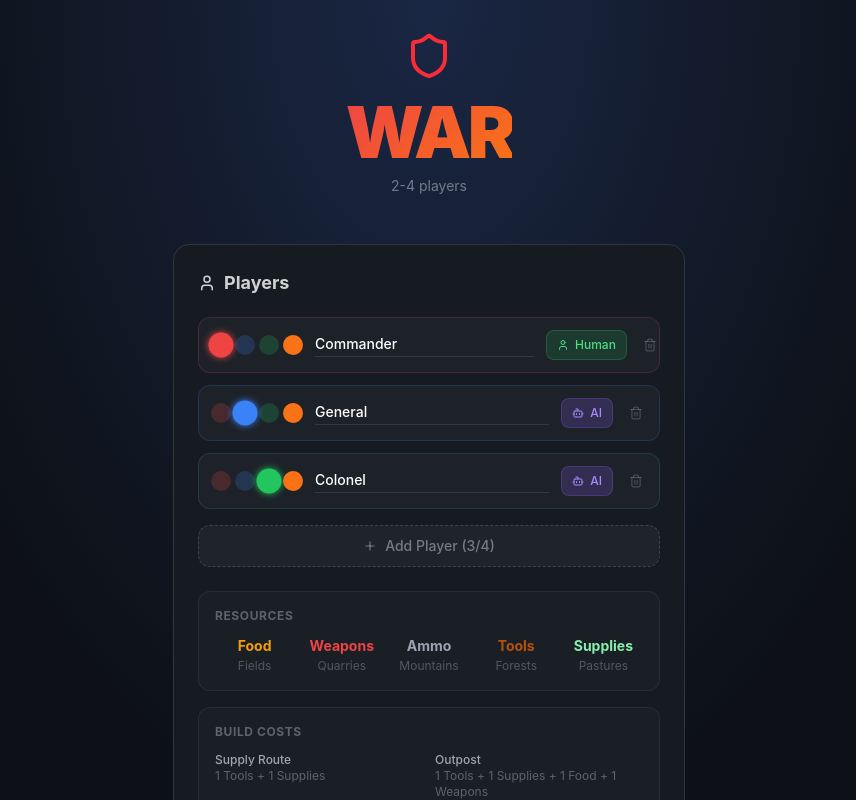
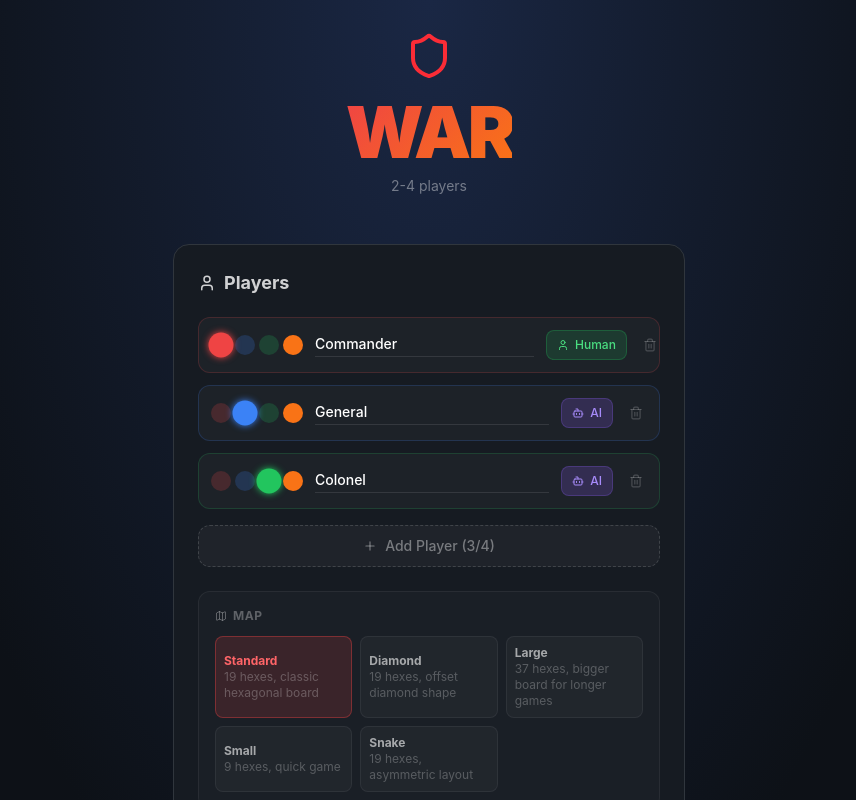
Before and after one commit to TrentWantman/war, a React (Vite) app: page / in a window 1280 px wide. Both pictures are taken after a click on the button "Local Game". Shown: the top 800 px of the page, without its empty margins (211-1067 px from the left). Built offline with nearby package versions, Linux system fonts and the light colour scheme; no server answers.

Commit message:
add map selection system with 5 maps including proper hexagonal default

```diff
--- a/src/components/board/HexBoard.tsx
+++ b/src/components/board/HexBoard.tsx
@@ -1,7 +1,7 @@
 import { useRef, useEffect, useCallback, useState } from 'react'
 import { useGameStore } from '../../store/gameStore'
 import { useShallow } from 'zustand/react/shallow'
-import { HEX_SIZE, hexCorners, tileCenter } from '../../utils/hexGrid'
+import { hexCorners, tileCenter, hexSizeForMap } from '../../utils/hexGrid'
 import { PLAYER_HEX_COLORS, BOARD_CENTER } from '../../constants/colors'
 import { TERRAIN_COLORS } from '../../constants/resources'
 import type { HexTile, Vertex, Edge, Point, PlayerColor } from '../../types/game'
@@ -253,6 +253,8 @@ export function HexBoard({ width = 700, height = 620 }: HexBoardProps) {
   const [localHoverId, setLocalHoverId] = useState<{ type: 'vertex' | 'edge' | 'tile'; id: string } | null>(null)
 
   const game = useGameStore(s => s.game)
+  const selectedMapId = useGameStore(s => s.selectedMapId)
+  const hexSize = hexSizeForMap(selectedMapId)
   const validOutposts = useGameStore(useShallow(s => s.getValidOutpostVertices()))
   const validRoutes = useGameStore(useShallow(s => s.getValidRouteEdges()))
   const validBases = useGameStore(useShallow(s => s.getValidBaseVertices()))
@@ -282,14 +284,14 @@ export function HexBoard({ width = 700, height = 620 }: HexBoardProps) {
     ctx.fillRect(0, 0, width, height)
 
     for (const tile of Object.values(tiles)) {
-      const center = tileCenter(tile, HEX_SIZE, BOARD_CENTER)
+      const center = tileCenter(tile, hexSize, BOARD_CENTER)
       const isHovered = localHoverId?.type === 'tile' && localHoverId.id === tile.id
       const isRobberTarget = phase === 'robber' && isHovered
-      drawHex(ctx, center, HEX_SIZE, tile, isHovered, isRobberTarget)
+      drawHex(ctx, center, hexSize, tile, isHovered, isRobberTarget)
     }
 
     for (const tile of Object.values(tiles)) {
-      const center = tileCenter(tile, HEX_SIZE, BOARD_CENTER)
+      const center = tileCenter(tile, hexSize, BOARD_CENTER)
       drawTerrainLabel(ctx, center, tile.terrain)
       drawNumberToken(ctx, center, tile.number, tile.hasRobber)
     }
@@ -312,7 +314,7 @@ export function HexBoard({ width = 700, height = 620 }: HexBoardProps) {
       const isHovered = localHoverId?.type === 'vertex' && localHoverId.id === vertex.id
       drawVertex(ctx, vertex, isValid, isHovered, phase, setupSubPhase, playerColorMap)
     }
-  }, [game, localHoverId, validOutposts, validRoutes, validBases, width, height])
+  }, [game, localHoverId, validOutposts, validRoutes, validBases, width, height, hexSize])
 
   useEffect(() => { draw() }, [draw])
 
@@ -329,10 +331,10 @@ export function HexBoard({ width = 700, height = 620 }: HexBoardProps) {
 
     if (phase === 'robber') {
       for (const tile of Object.values(tiles)) {
-        const center = tileCenter(tile, HEX_SIZE, BOARD_CENTER)
+        const center = tileCenter(tile, hexSize, BOARD_CENTER)
         const dx = x - center.x
         const dy = y - center.y
-        if (Math.sqrt(dx * dx + dy * dy) < HEX_SIZE * 0.85) {
+        if (Math.sqrt(dx * dx + dy * dy) < hexSize * 0.85) {
           return { type: 'tile' as const, id: tile.id }
         }
       }
--- a/src/components/layout/Lobby.tsx
+++ b/src/components/layout/Lobby.tsx
@@ -1,8 +1,9 @@
 import { useState } from 'react'
 import { motion } from 'framer-motion'
-import { Plus, Trash2, Bot, User, Play, Shield } from 'lucide-react'
+import { Plus, Trash2, Bot, User, Play, Shield, Map } from 'lucide-react'
 import { useGameStore } from '../../store/gameStore'
 import { RESOURCE_LABELS, TERRAIN_LABELS, RESOURCE_COLORS } from '../../constants/resources'
+import { MAP_CONFIGS } from '../../utils/maps'
 import type { PlayerColor } from '../../types/game'
 
 const COLORS = [
@@ -20,6 +21,8 @@ interface LobbyPlayer {
 
 export function Lobby() {
   const setLobbyPlayers = useGameStore(s => s.setLobbyPlayers)
+  const setMapId = useGameStore(s => s.setMapId)
+  const selectedMapId = useGameStore(s => s.selectedMapId)
   const startGame = useGameStore(s => s.startGame)
 
   const [players, setPlayers] = useState<LobbyPlayer[]>([
@@ -180,6 +183,31 @@ export function Lobby() {
         )}
 
         <div className="mt-6 p-4 rounded-xl" style={{ background: 'rgba(255,255,255,0.02)', border: '1px solid rgba(255,255,255,0.06)' }}>
+          <p className="text-xs font-bold text-white/30 uppercase tracking-wider mb-3 flex items-center gap-1.5">
+            <Map size={12} />
+            Map
+          </p>
+          <div className="grid grid-cols-3 gap-2">
+            {MAP_CONFIGS.map(map => (
+              <button
+                key={map.id}
+                onClick={() => setMapId(map.id)}
+                className="p-2 rounded-lg text-left transition-all"
+                style={{
+                  background: selectedMapId === map.id ? 'rgba(239,68,68,0.15)' : 'rgba(255,255,255,0.03)',
+                  border: `1px solid ${selectedMapId === map.id ? '#ef444460' : 'rgba(255,255,255,0.06)'}`,
+                }}
+              >
+                <div className={`text-xs font-bold ${selectedMapId === map.id ? 'text-red-400' : 'text-white/60'}`}>
+                  {map.name}
+                </div>
+                <div className="text-xs text-white/25">{map.description}</div>
+              </button>
+            ))}
+          </div>
+        </div>
+
+        <div className="mt-4 p-4 rounded-xl" style={{ background: 'rgba(255,255,255,0.02)', border: '1px solid rgba(255,255,255,0.06)' }}>
           <p className="text-xs font-bold text-white/30 uppercase tracking-wider mb-3">Resources</p>
           <div className="grid grid-cols-5 gap-2">
             {resourceEntries.map(({ key, label, terrain, color }) => (
--- a/src/store/gameStore.ts
+++ b/src/store/gameStore.ts
@@ -6,7 +6,7 @@ import type {
 } from '../types/game'
 import { EMPTY_RESOURCES } from '../types/game'
 import { BOARD_CENTER } from '../constants/colors'
-import { generateTiles, generateVerticesAndEdges, HEX_SIZE } from '../utils/hexGrid'
+import { generateTiles, generateVerticesAndEdges, hexSizeForMap } from '../utils/hexGrid'
 import {
   COSTS, canAfford, subtractResources, addResources,
   produceResources,
@@ -28,6 +28,7 @@ interface LobbyPlayer {
 
 interface GameStore {
   lobbyPlayers: LobbyPlayer[]
+  selectedMapId: string
   setupOutpostVertexId: string | null
   hoveredVertexId: string | null
   hoveredEdgeId: string | null
@@ -41,6 +42,7 @@ interface GameStore {
   game: GameState | null
 
   setLobbyPlayers: (players: LobbyPlayer[]) => void
+  setMapId: (mapId: string) => void
   startGame: () => void
   returnToLobby: () => void
 
@@ -91,6 +93,7 @@ export const useGameStore = create<GameStore>()(
       { name: 'General AI', isAI: true, color: 'blue' },
       { name: 'Colonel AI', isAI: true, color: 'green' },
     ],
+    selectedMapId: 'standard',
     setupOutpostVertexId: null,
     hoveredVertexId: null,
     hoveredEdgeId: null,
@@ -104,6 +107,7 @@ export const useGameStore = create<GameStore>()(
     game: null,
 
     setLobbyPlayers: (players) => set(s => { s.lobbyPlayers = players }),
+    setMapId: (mapId) => set(s => { s.selectedMapId = mapId }),
 
     returnToLobby: () => set(s => {
       s.game = null
@@ -117,8 +121,9 @@ export const useGameStore = create<GameStore>()(
     }),
 
     startGame: () => set(s => {
-      const tiles = generateTiles()
-      const { vertices: rawVertices, edges } = generateVerticesAndEdges(tiles, HEX_SIZE, BOARD_CENTER)
+      const hexSize = hexSizeForMap(s.selectedMapId)
+      const tiles = generateTiles(s.selectedMapId)
+      const { vertices: rawVertices, edges } = generateVerticesAndEdges(tiles, hexSize, BOARD_CENTER)
       const vertices = assignPorts(rawVertices, edges, tiles)
 
       const desertTile = Object.values(tiles).find(t => t.terrain === 'desert')
--- a/src/utils/hexGrid.ts
+++ b/src/utils/hexGrid.ts
@@ -1,6 +1,16 @@
-import type { CubeCoord, Point, HexTile, Vertex, Edge, TerrainType } from '../types/game'
+import type { CubeCoord, Point, HexTile, Vertex, Edge } from '../types/game'
+import type { MapConfig } from './maps'
+import { getMapConfig } from './maps'
 
 export const HEX_SIZE = 56
+
+export function hexSizeForMap(mapId: string): number {
+  const config = getMapConfig(mapId)
+  const count = config.coords.length
+  if (count <= 9) return 70
+  if (count <= 19) return 56
+  return 38
+}
 
 export function cubeToPixel(coord: CubeCoord, size: number, center: Point): Point {
   const x = center.x + size * (3 / 2) * coord.q
@@ -17,36 +27,6 @@ export function hexCorners(center: Point, size: number): Point[] {
     }
   })
 }
-
-export function standardBoardCoords(): CubeCoord[] {
-  const coords: CubeCoord[] = []
-  const layout = [3, 4, 5, 4, 3]
-  const rowOffsets = [-2, -1, 0, 1, 2]
-
-  for (let row = 0; row < 5; row++) {
-    const count = layout[row]
-    const r = rowOffsets[row]
-    const qStart = -Math.floor(count / 2)
-    for (let i = 0; i < count; i++) {
-      const q = qStart + i
-      const s = -q - r
-      coords.push({ q, r, s })
-    }
-  }
-
-  return coords
-}
-
-const TERRAIN_DISTRIBUTION: TerrainType[] = [
-  'food', 'food', 'food', 'food',
-  'supplies', 'supplies', 'supplies', 'supplies',
-  'tools', 'tools', 'tools', 'tools',
-  'weapons', 'weapons', 'weapons',
-  'ammo', 'ammo', 'ammo',
-  'desert',
-]
-
-const NUMBER_TOKENS = [5, 2, 6, 3, 8, 10, 9, 12, 11, 4, 8, 10, 9, 4, 5, 6, 3, 11]
 
 export function shuffle<T>(arr: T[]): T[] {
   const a = [...arr]
@@ -65,9 +45,13 @@ export function tileCenter(tile: HexTile, size: number, boardCenter: Point): Poi
   return cubeToPixel(tile.coord, size, boardCenter)
 }
 
-export function generateTiles(): Record<string, HexTile> {
-  const coords = standardBoardCoords()
-  const terrains = shuffle(TERRAIN_DISTRIBUTION)
+export function generateTiles(mapId: string = 'standard'): Record<string, HexTile> {
+  const config = getMapConfig(mapId)
+  return generateTilesFromConfig(config)
+}
+
+export function generateTilesFromConfig(config: MapConfig): Record<string, HexTile> {
+  const terrains = shuffle(config.terrains)
   const tiles: Record<string, HexTile> = {}
 
   let tokenIdx = 0
@@ -76,11 +60,11 @@ export function generateTiles(): Record<string, HexTile> {
     if (terrain === 'desert') {
       numbers.push(null)
     } else {
-      numbers.push(NUMBER_TOKENS[tokenIdx++] ?? null)
+      numbers.push(config.numberTokens[tokenIdx++] ?? null)
     }
   }
 
-  coords.forEach((coord, i) => {
+  config.coords.forEach((coord, i) => {
     const id = coordToId(coord)
     tiles[id] = {
       id,
--- /dev/null
+++ b/src/utils/maps.ts
@@ -0,0 +1,148 @@
+import type { CubeCoord, TerrainType } from '../types/game'
+
+export interface MapConfig {
+  id: string
+  name: string
+  description: string
+  coords: CubeCoord[]
+  terrains: TerrainType[]
+  numberTokens: number[]
+}
+
+function hexRing(radius: number): CubeCoord[] {
+  const coords: CubeCoord[] = []
+  for (let q = -radius; q <= radius; q++) {
+    for (let r = -radius; r <= radius; r++) {
+      const s = -q - r
+      if (Math.abs(s) <= radius) {
+        coords.push({ q, r, s })
+      }
+    }
+  }
+  return coords
+}
+
+const STANDARD_TERRAINS: TerrainType[] = [
+  'food', 'food', 'food', 'food',
+  'supplies', 'supplies', 'supplies', 'supplies',
+  'tools', 'tools', 'tools', 'tools',
+  'weapons', 'weapons', 'weapons',
+  'ammo', 'ammo', 'ammo',
+  'desert',
+]
+
+const STANDARD_TOKENS = [5, 2, 6, 3, 8, 10, 9, 12, 11, 4, 8, 10, 9, 4, 5, 6, 3, 11]
+
+const LARGE_TERRAINS: TerrainType[] = [
+  'food', 'food', 'food', 'food', 'food', 'food',
+  'supplies', 'supplies', 'supplies', 'supplies', 'supplies', 'supplies',
+  'tools', 'tools', 'tools', 'tools', 'tools', 'tools',
+  'weapons', 'weapons', 'weapons', 'weapons', 'weapons',
+  'ammo', 'ammo', 'ammo', 'ammo', 'ammo',
+  'desert', 'desert',
+]
+
+const LARGE_TOKENS = [
+  2, 3, 3, 4, 4, 5, 5, 6, 6, 8, 8, 9, 9, 10, 10, 11, 11, 12,
+  2, 3, 4, 5, 6, 8, 9, 10, 11,
+]
+
+const SMALL_TERRAINS: TerrainType[] = [
+  'food', 'food',
+  'supplies', 'supplies',
+  'tools', 'tools',
+  'weapons',
+  'ammo',
+  'desert',
+]
+
+const SMALL_TOKENS = [3, 4, 5, 6, 8, 9, 10, 11]
+
+function diamondCoords(): CubeCoord[] {
+  const coords: CubeCoord[] = []
+  const layout = [3, 4, 5, 4, 3]
+  const rowOffsets = [-2, -1, 0, 1, 2]
+
+  for (let row = 0; row < 5; row++) {
+    const count = layout[row]
+    const r = rowOffsets[row]
+    const qStart = -Math.floor(count / 2)
+    for (let i = 0; i < count; i++) {
+      const q = qStart + i
+      const s = -q - r
+      coords.push({ q, r, s })
+    }
+  }
+
+  return coords
+}
+
+function snakeCoords(): CubeCoord[] {
+  const coords: CubeCoord[] = []
+  const layout = [2, 4, 5, 5, 3]
+  const rowOffsets = [-2, -1, 0, 1, 2]
+  const qStarts = [0, -1, -2, -2, -1]
+
+  for (let row = 0; row < 5; row++) {
+    const count = layout[row]
+    const r = rowOffsets[row]
+    for (let i = 0; i < count; i++) {
+      const q = qStarts[row] + i
+      const s = -q - r
+      coords.push({ q, r, s })
+    }
+  }
+
+  return coords
+}
+
+export const MAP_CONFIGS: MapConfig[] = [
+  {
+    id: 'standard',
+    name: 'Standard',
+    description: '19 hexes, classic hexagonal board',
+    coords: hexRing(2),
+    terrains: STANDARD_TERRAINS,
+    numberTokens: STANDARD_TOKENS,
+  },
+  {
+    id: 'diamond',
+    name: 'Diamond',
+    description: '19 hexes, offset diamond shape',
+    coords: diamondCoords(),
+    terrains: STANDARD_TERRAINS,
+    numberTokens: STANDARD_TOKENS,
+  },
+  {
+    id: 'large',
+    name: 'Large',
+    description: '37 hexes, bigger board for longer games',
+    coords: hexRing(3),
+    terrains: LARGE_TERRAINS,
+    numberTokens: LARGE_TOKENS,
+  },
+  {
+    id: 'small',
+    name: 'Small',
+    description: '9 hexes, quick game',
+    coords: hexRing(1).concat([
+      { q: 2, r: -1, s: -1 },
+      { q: -2, r: 1, s: 1 },
+      { q: 1, r: 1, s: -2 },
+    ]),
+    terrains: SMALL_TERRAINS,
+    numberTokens: SMALL_TOKENS,
+  },
+  {
+    id: 'snake',
+    name: 'Snake',
+    description: '19 hexes, asymmetric layout',
+    coords: snakeCoords(),
+    terrains: STANDARD_TERRAINS,
+    numberTokens: STANDARD_TOKENS,
+  },
+]
+
+export function getMapConfig(id: string): MapConfig {
+  return MAP_CONFIGS.find(m => m.id === id) ?? MAP_CONFIGS[0]
+}
```
Also changed, not shown: 1 other file (tests, documents, lock files or other folders).
